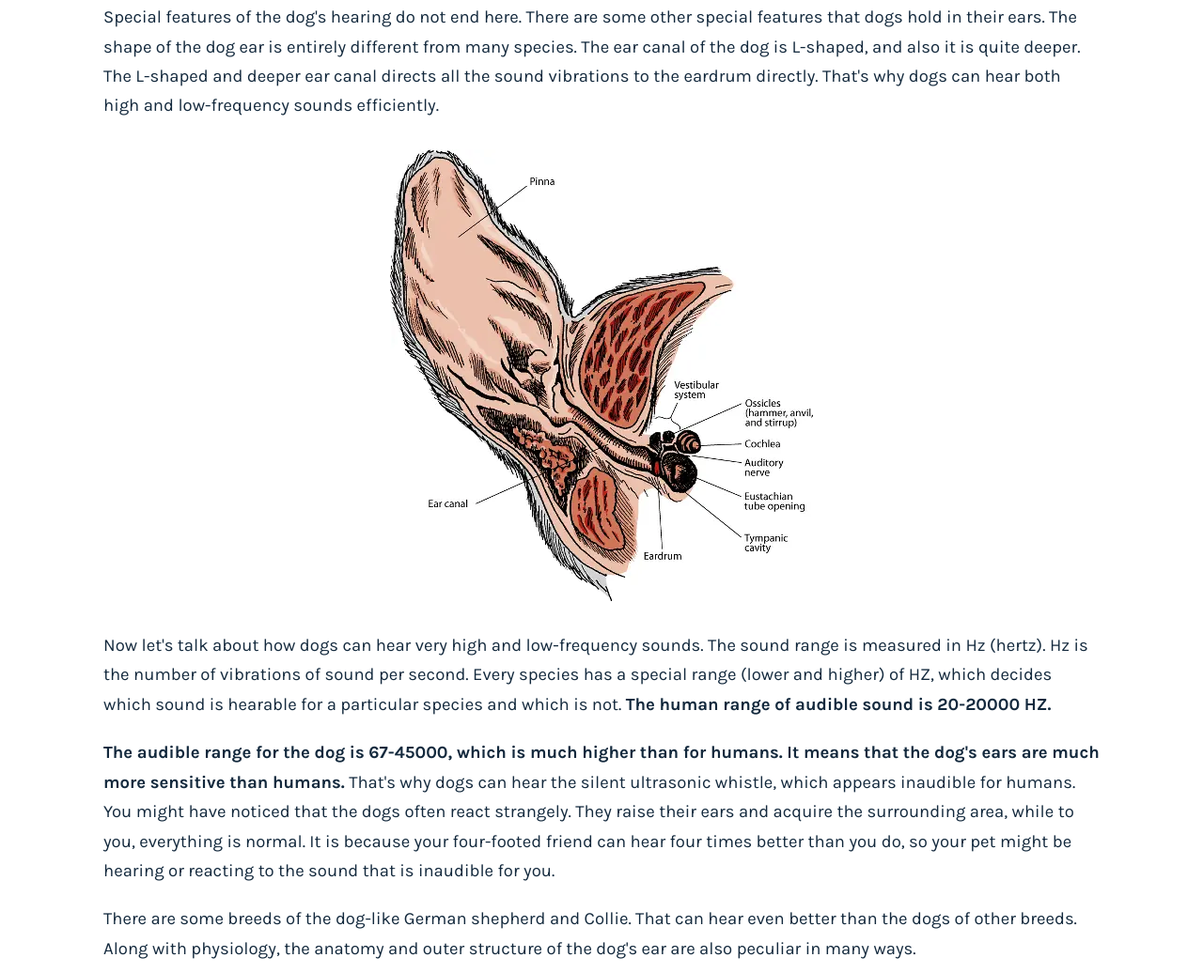
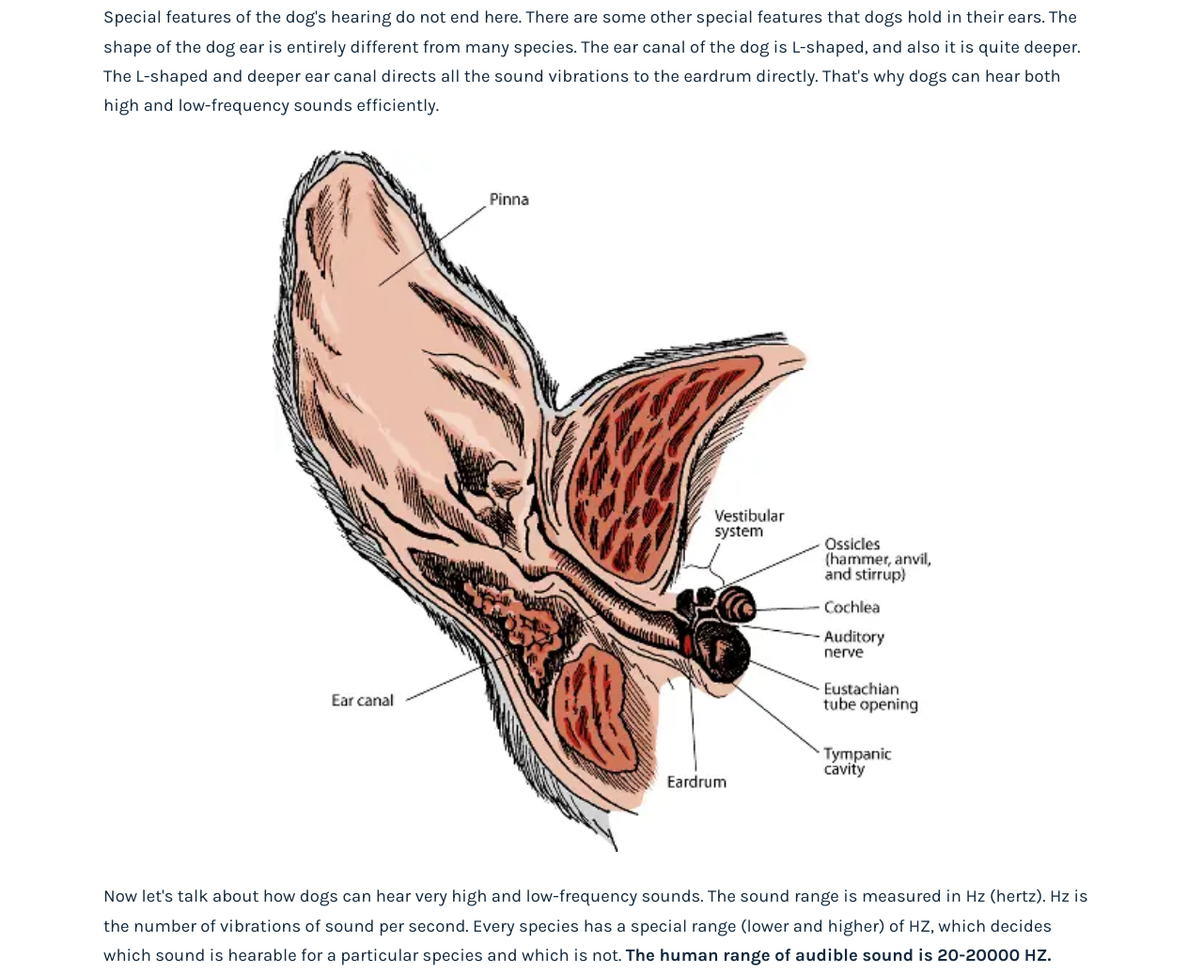
Before and after one commit to sllark/dogCarely, a website: page post/why-are-dogs-ears-so-soft-and-sensitive.html in a window 1280 px wide. Shown: the part 893-1929 px from the top of the page at 94% size. Drawn offline with Linux system fonts and the light colour scheme.

Commit message:
fixed image width

```diff
--- a/sass/pages/_post.scss
+++ b/sass/pages/_post.scss
@@ -45,7 +45,8 @@
   &__text {
 
     img {
-      max-width: 70rem;
+      max-width: 100%;
+      width: 70rem;
       height: auto;
       margin: 2rem 0;
     }
```
Also changed, not shown: css/post.css, 1 other file.
